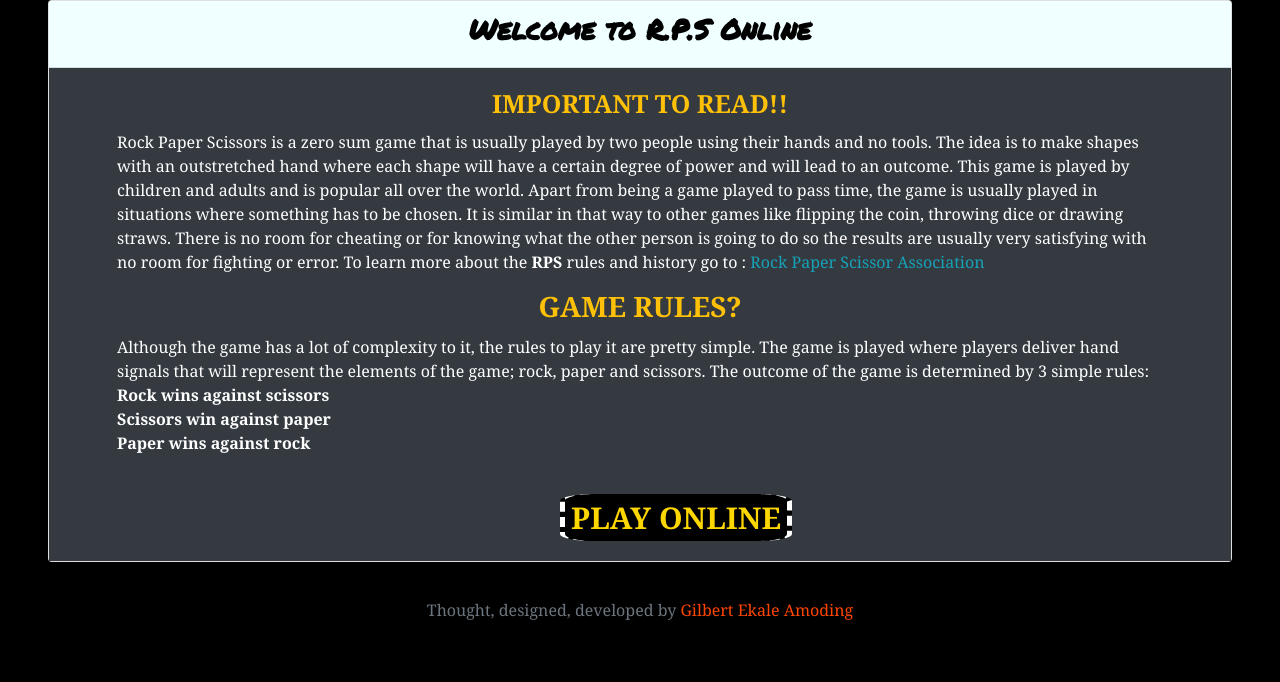
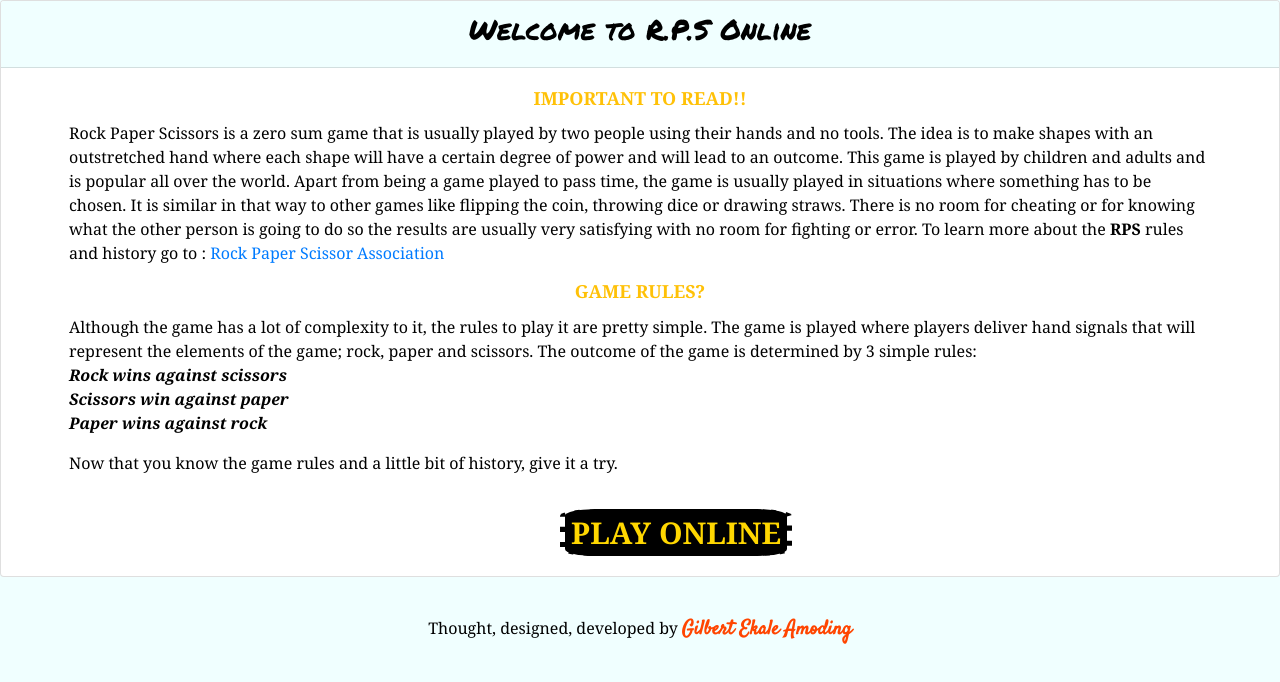
Before and after one commit to gilbertekalea/RockPaperScissor, a plain HTML site: page program/index.html in a window 1280 px wide. Drawn offline with nearby package versions, Linux system fonts and the light colour scheme.

Commit message:
Modified index page

```diff
--- a/program/index.css
+++ b/program/index.css
@@ -1,14 +1,16 @@
 html, body {
-    background-color: black;
-    color: white;
+    background-color: azure;
+    color: black;
     font-family: Georgia, 'Times New Roman', Times, serif;
     font-size: 12x;
     width: auto;
     height: auto;
 }
+
 .bg-azure {
     background-color: azure;
 }
+
 * {
     box-sizing: border-box;
 }
@@ -29,19 +31,20 @@ img {
 
 h1 {
     font-family: 'Permanent Marker', cursive;
-    font-size:28px;
-    color:black;
+    font-size: 28px;
+    color: black;
     text-align: center;
 }
 
 h2 {
     color: black;
-    font-size: 25px;
+    font-size: 18px;
 }
 
-h1, h2, h3, h4, h5, h6 {
+h2, h3, h4, h5, h6 {
     font-weight: bold;
     text-align: center;
+    font-size: 18px;
 }
 
 a {
@@ -110,7 +113,7 @@ li {
 button {
     background-color: black;
     margin-left: 43%;
-    margin-top: 2%;
+    margin-top:3%;
     border-radius: 15%;
     border-left: 5px dashed white;
     border-right: 5px dashed white;
@@ -143,5 +146,11 @@ nav>a:hover {
 
 footer {
     text-align: center;
-    margin-top: 2%;
+    margin-top: 3%;
 }
+
+footer>a {
+    font-family: 'Satisfy', cursive;
+    font-size: 20px;
+    font-weight:bold;
+}
--- a/program/index.html
+++ b/program/index.html
@@ -13,7 +13,7 @@
     <link rel="stylesheet" href="../program/index.css">
     <!-- Google font -->
 <link rel="preconnect" href="https://fonts.gstatic.com">
-    <link href="https://fonts.googleapis.com/css2?family=Permanent+Marker&display=swap" rel="stylesheet">
+<link href="https://fonts.googleapis.com/css2?family=Permanent+Marker&family=Satisfy&display=swap" rel="stylesheet">
     <!-- Favicons -->
     <link rel="apple-touch-icon" sizes="180x180" href="/apple-touch-icon.png">
     <link rel="icon" type="image/png" sizes="32x32" href="../favicons/favicon-32x32.png">
@@ -21,11 +21,11 @@
     <link rel="manifest" href="../favicons/site.webmanifest">
 </head>
 <body>
-    <div class="card mx-5 ">
+    <div class="card">
         <div class="card-header bg-azure">
             <h1>Welcome to R.P.S Online</h1>
         </div>
-        <div class="card-body bg-dark">
+        <div class="card-body">
             <h2 class="card-title text-warning text-uppercase font-weight-bolder">Important to Read!!</h2>
             <p class="card-text mx-5">
             Rock Paper Scissors is a zero sum game that is usually played by two people using their hands and no tools. The idea is
@@ -37,7 +37,7 @@
             games like flipping the coin, throwing dice or drawing straws. There is no room for cheating or for knowing what the
             other person is going to do so the results are usually very satisfying with no room for fighting or error.
             To learn more about the <b>RPS</b> rules and history go to :
-            <a href="https://www.wrpsa.com/the-official-rules-of-rock-paper-scissors/" class="card-link text-info" target="_blank
+            <a href="https://www.wrpsa.com/the-official-rules-of-rock-paper-scissors/" class="card-link text-primary" target="_blank
             ">Rock Paper Scissor Association</a>
         </p>
         <h3 class="card-title text-warning text-uppercase font-weight-bolder">
@@ -48,15 +48,26 @@
             The game is played where players deliver hand signals that will represent the elements of the game; rock, paper and
             scissors. The outcome of the game is determined by 3 simple rules:
             <br>
-            <b>Rock wins against scissors</b> <br>
-            <b>Scissors win against paper</b> <br>
-            <b>Paper wins against rock</b> <br>
+           <i><b>Rock wins against scissors</b> <br> </i>
+        <i> <b>Scissors win against paper</b> <br></i>
+            <i><b>Paper wins against rock</b> <br></i>
         </p>
+       <p  class="card-text mx-5">
+           Now that you know the game rules and a little bit of history, give it a try.
            <button>
         <a href="game.html">Play online</a>
         </button>
+        </p>
+
         </div>
+
         </div>
+<footer>
+    Thought, designed, developed by <a href="https://github.com/gilbertekalea"; target="_blank">Gilbert Ekale Amoding</a>
+</footer>
+</div>
+
+
 <!-- javascript files -->
 <script src="https://code.jquery.com/jquery-3.5.1.slim.min.js"
     integrity="sha384-DfXdz2htPH0lsSSs5nCTpuj/zy4C+OGpamoFVy38MVBnE+IbbVYUew+OrCXaRkfj"
@@ -65,9 +76,4 @@
     integrity="sha384-ho+j7jyWK8fNQe+A12Hb8AhRq26LrZ/JpcUGGOn+Y7RsweNrtN/tE3MoK7ZeZDyx"
     crossorigin="anonymous"></script>
 </body>
-<div class="card-footer text-muted mx-5">
-<footer>
-    Thought, designed, developed by <a href="https://github.com/gilbertekalea"; target="_blank">Gilbert Ekale Amoding</a>
-</footer>
-</div>
 </html>
```
Lines whose indentation alone changed are shown as unchanged.
